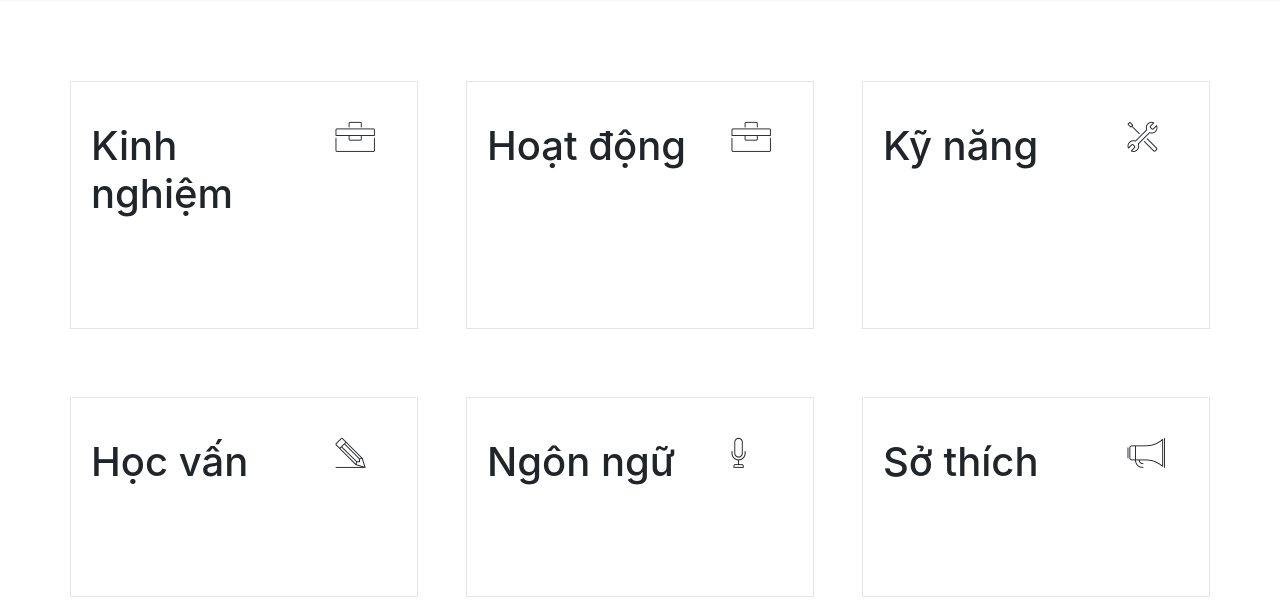
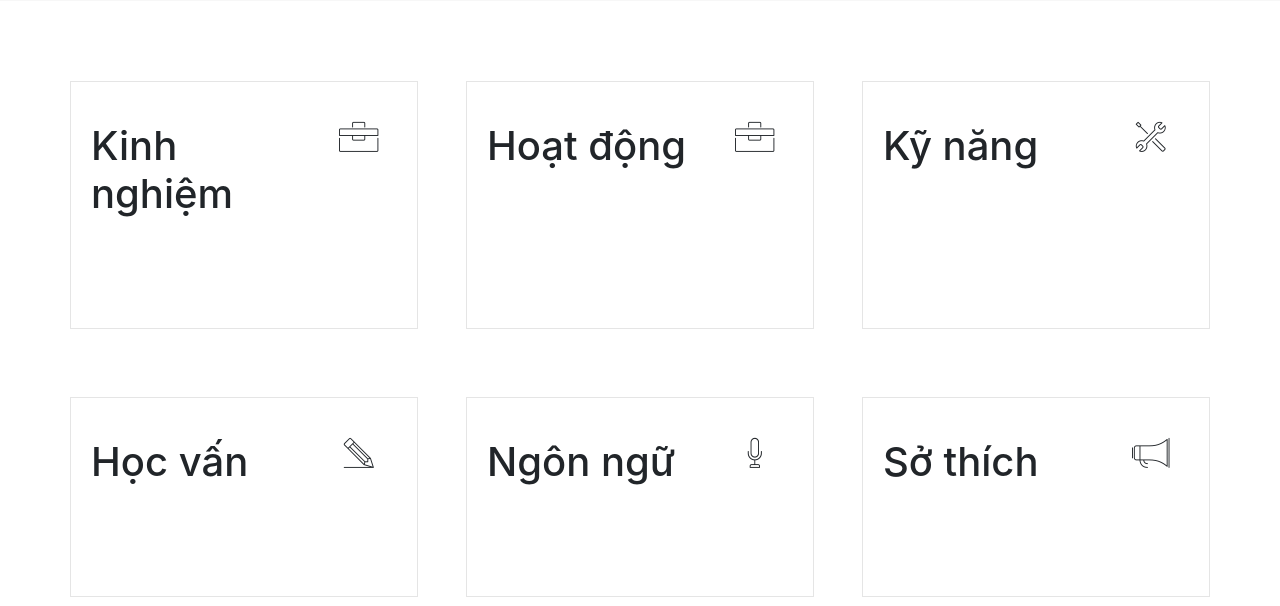
Before and after one commit to ngoc-tho-01/Assignment-03-Stater, a plain HTML site: page index.html in a window 1280 px wide. Shown: the part 1320-1926 px from the top of the page. Drawn offline with nearby package versions, Linux system fonts and the light colour scheme; a web font is replaced by a local one.

Commit message:
Update style.css

```diff
--- a/css/style.css
+++ b/css/style.css
@@ -134,7 +134,7 @@ a {
   /* margin-top: -5px; */
 }
 .ice {
-  margin-left: 15px;
+  text-align: center;
   font-size: 30px;
 }
 /*tạo dấu chấm đầu dòng*/
```
